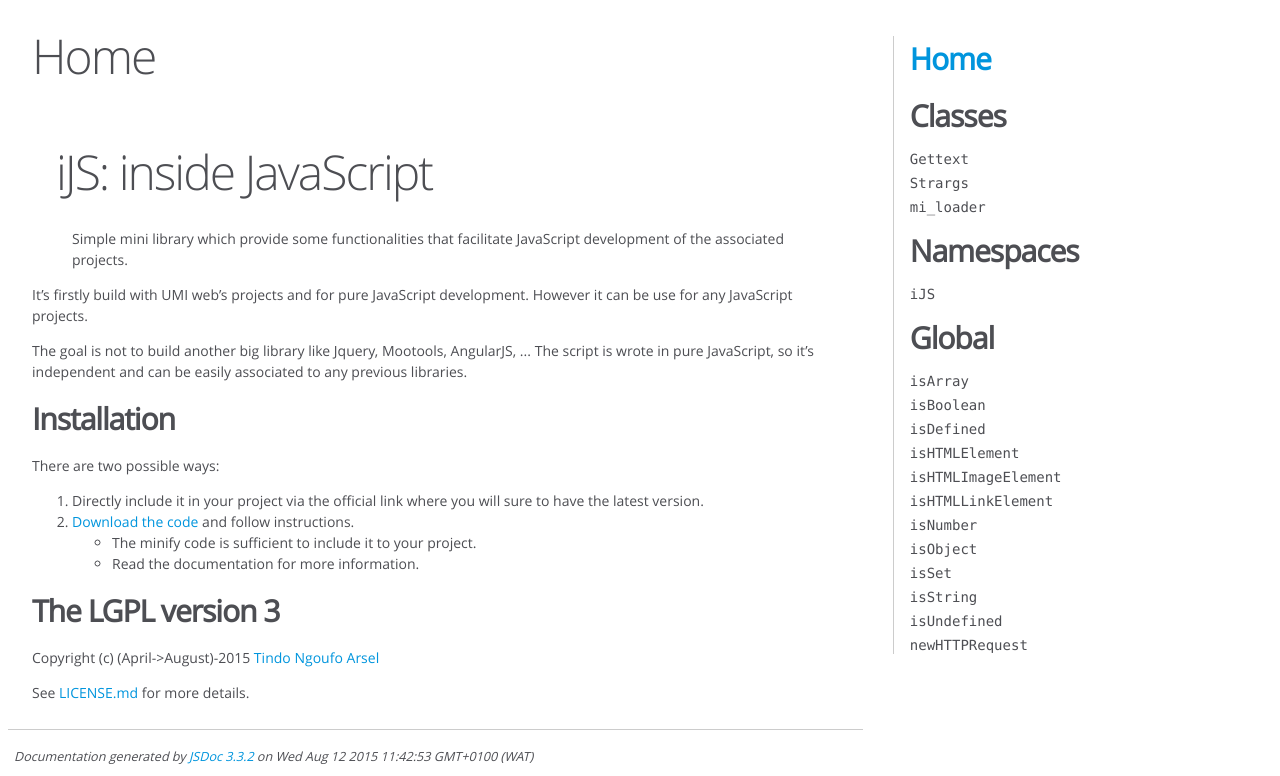
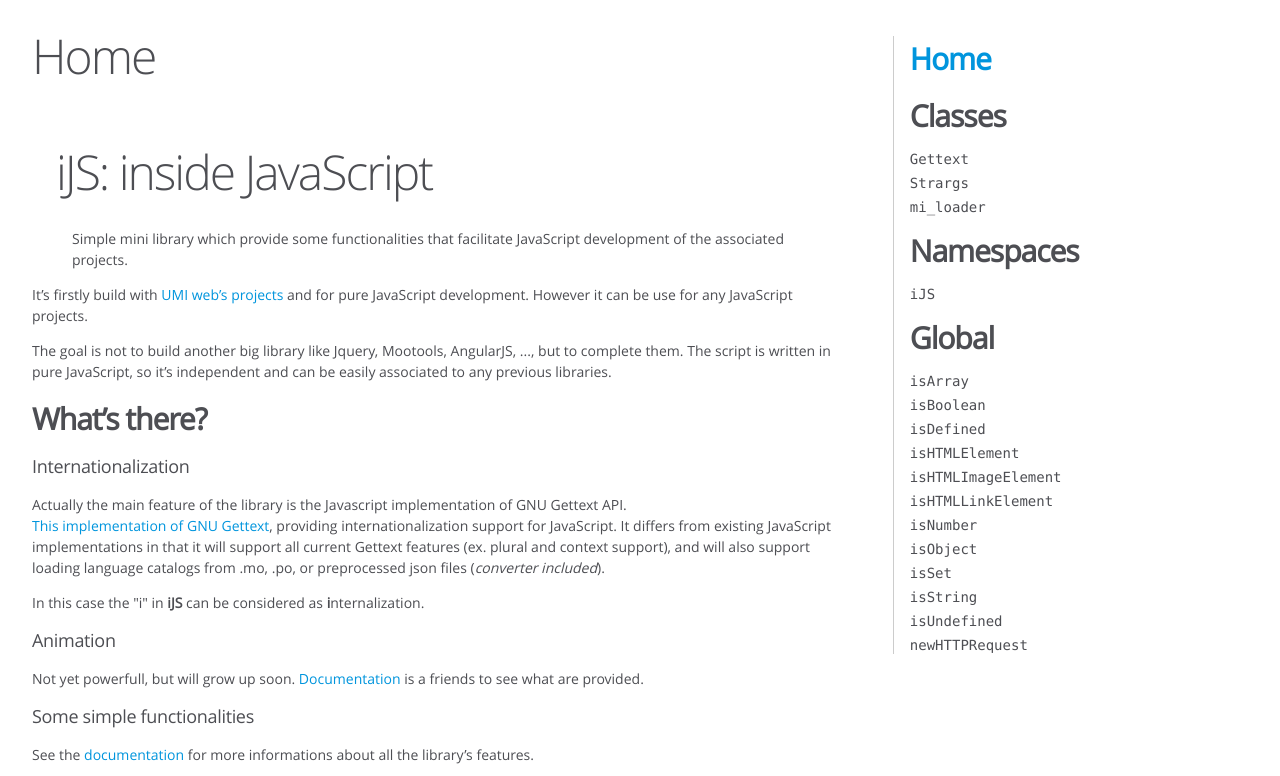
Before and after one commit to tnga/lib.ijs, a plain HTML site: page docs/index.html in a window 1280 px wide. Shown: the top 776 px of the page. Drawn offline with Linux system fonts and the light colour scheme.

Commit message:
update documentation

```diff
--- a/docs/index.html
+++ b/docs/index.html
@@ -46,10 +46,17 @@
         <article><h1>iJS: inside JavaScript</h1><blockquote>
 <p>Simple mini library which provide some functionalities that facilitate JavaScript development of the associated projects.</p>
 </blockquote>
-<p>It’s firstly build with UMI web’s projects and for pure JavaScript development.
+<p>It’s firstly build with <a href="http://umiproject.sf.net">UMI web’s projects</a> and for pure JavaScript development.
 However it can be use for any JavaScript projects.</p>
-<p>The goal is not to build another big library like Jquery, Mootools, AngularJS, ...
-The script is wrote in pure JavaScript, so it’s independent and can be easily associated to any previous libraries.  </p>
+<p>The goal is not to build another big library like Jquery, Mootools, AngularJS, ..., but to complete them.
+The script is written in pure JavaScript, so it’s independent and can be easily associated to any previous libraries. </p>
+<h2>What’s there?</h2><h4>Internationalization</h4><p>Actually the main feature of the library is the Javascript implementation of GNU Gettext API.<br><a href="http://tnga.github.io/extra.js-ijs/docs/iJS.Gettext.html">This implementation of GNU Gettext</a>, providing internationalization support for JavaScript.
+It differs from existing JavaScript implementations in that it will support all current Gettext features
+(ex. plural and context support), and will also support loading language catalogs from .mo, .po,
+or preprocessed json files (<em>converter included</em>).</p>
+<p>In this case the &quot;i&quot; in <strong>iJS</strong> can be considered as <strong>i</strong>nternalization.</p>
+<h4>Animation</h4><p>Not yet powerfull, but will grow up soon. <a href="http://tnga.github.io/extra.js-ijs/docs/iJS.mi_loader.html">Documentation</a> is a friends to see what are provided. </p>
+<h4>Some simple functionalities</h4><p>See the <a href="http://tnga.github.io/extra.js-ijs/docs/">documentation</a> for more informations about all the library’s features.</p>
 <h2>Installation</h2><p>There are two possible ways:</p>
 <ol>
 <li>Directly include it in your project via the official link where you will sure to have the latest version.</li>
@@ -77,7 +84,7 @@ The script is wrote in pure JavaScript, so it’s independent and can be easily
 <br class="clear">
 
 <footer>
-    Documentation generated by <a href="https://github.com/jsdoc3/jsdoc">JSDoc 3.3.2</a> on Wed Aug 12 2015 11:42:53 GMT+0100 (WAT)
+    Documentation generated by <a href="https://github.com/jsdoc3/jsdoc">JSDoc 3.3.2</a> on Wed Aug 12 2015 16:36:09 GMT+0100 (WAT)
 </footer>
 
 <script> prettyPrint(); </script>
--- a/i.js
+++ b/i.js
@@ -428,7 +428,7 @@ iJS.Gettext = function () {
 }
 
 /**
- * @property {iJS.Gettext} i18n  Defined `Gettext` object, to make *iJS gettext* functionnalities to be directly use.
+ * @property {iJS.Gettext} i18n  Defined `Gettext` object, to make *iJS gettext* functionalities to be directly use.
  * @example
  * //set the locale in which the messages will be translated
  * iJS.i18n.setlocale("en_US.utf8") ;
@@ -444,7 +444,7 @@ iJS.Gettext = function () {
 iJS.i18n = new iJS.Gettext() ;
 
 /**
- * Easily translate your messages when use `Gettext` functionnalities.<BR/>
+ * Easily translate your messages when use `Gettext` functionalities.<BR/>
  * Same as you call `iJS.i18n.gettext()`. See documentation of associated terms for more informations.
  * @param   {String} msgid  message to be translated
  * @returns {String} translated message if is found or `msgid` if not.
```
Also changed, not shown: docs/global.html (+1 -1 lines), docs/i.js.html (+6 -6 lines), docs/iJS.Gettext.Strargs.html (+1 -1 lines), docs/iJS.Gettext.html (+1 -1 lines), docs/iJS.html (+3 -3 lines), docs/iJS.mi_loader.html (+1 -1 lines), i.min.js (added).
